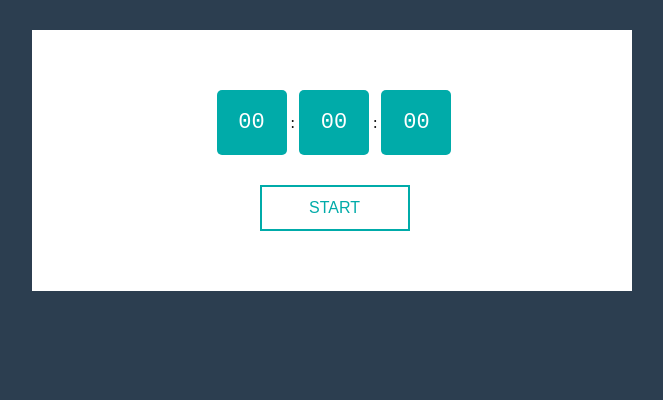
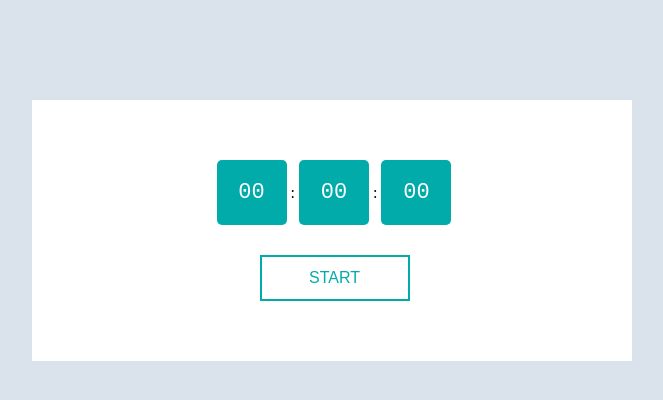
Before and after one commit to dilshadahmad09/stop-watch, a React (Create React App) app: page / in a window 1280 px wide. Shown: the top 400 px of the page, without its empty margins (308-971 px from the left). Built offline with nearby package versions, Linux system fonts and the light colour scheme.

Commit message:
saved changes

```diff
--- a/src/App.css
+++ b/src/App.css
@@ -1,5 +1,5 @@
 body {
-  background:#2C3E50;
+  background:#dae2eb;
 }
 
 * {
@@ -13,7 +13,7 @@ body {
   max-width: 600px;
   width: 90%;
   height: 500px;
-  margin: 30px auto;
+  margin: 100px auto;
 }
 
 .clock-holder {
```
